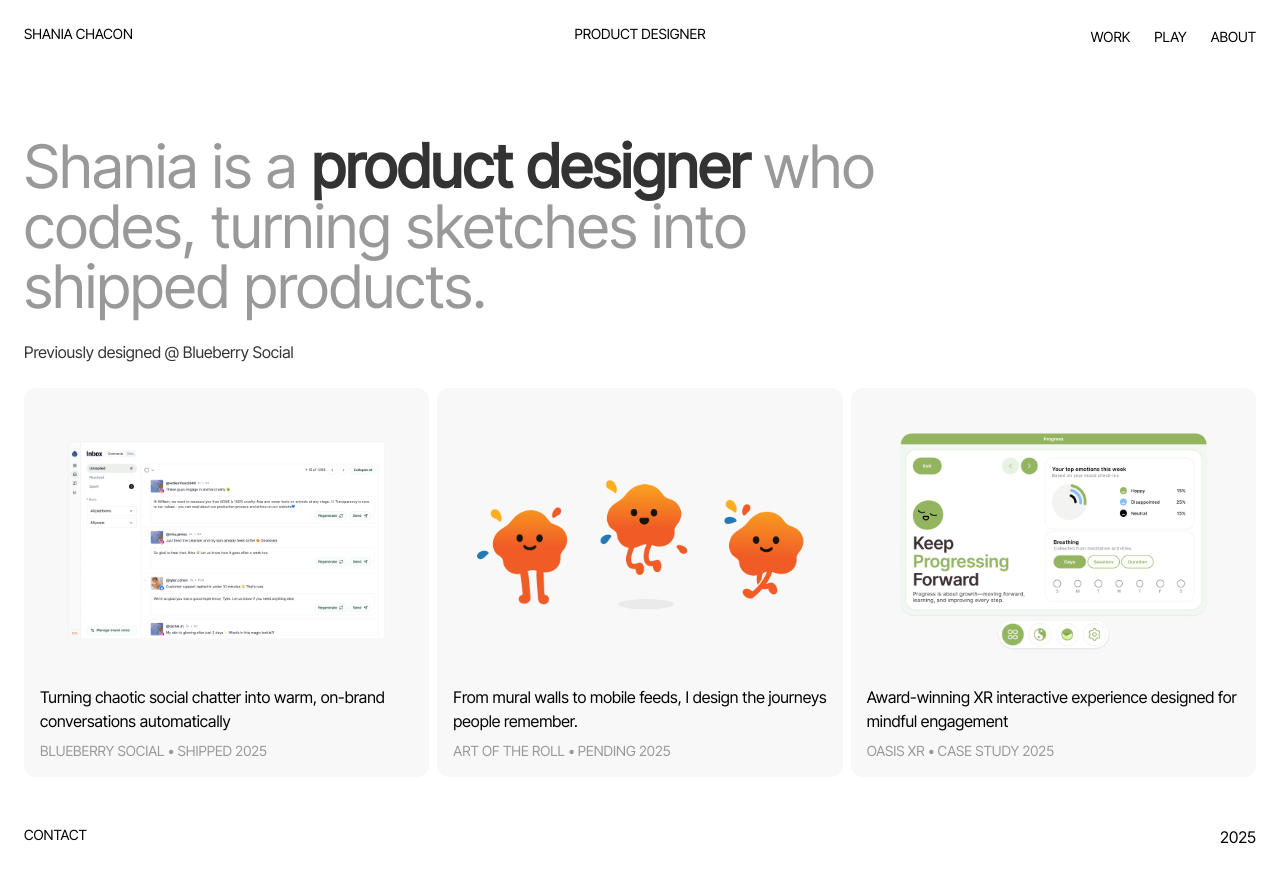
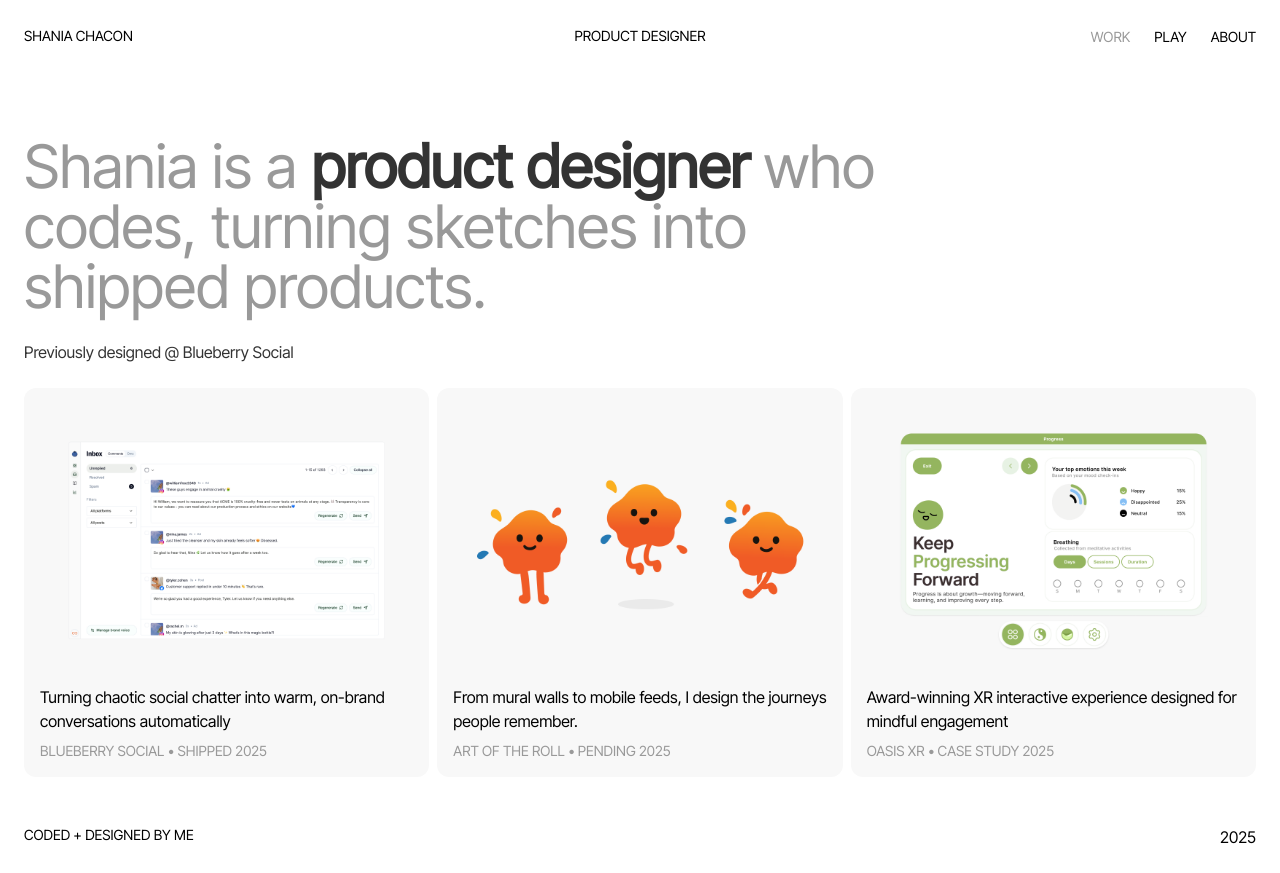
Before and after one commit to chaconshania/PortfolioV2, a Next.js app: page / in a window 1280 px wide. Built offline with nearby package versions, Linux system fonts and the light colour scheme.

Commit message:
Added motion and made navbar responsive to mobile. Made it hidden by scrolling

```diff
--- a/src/app/page.tsx
+++ b/src/app/page.tsx
@@ -52,9 +52,9 @@ export default function Home() {
                     height={600}
                   />
                   <div className="absolute top-6 left-6 flex gap-2 opacity-0 group-hover:opacity-100 transition-opacity duration-300">
-                    <span className="bg-black text-white text-sm px-4 py-2 rounded">
+                    {/* <span className="bg-black text-white text-sm px-4 py-2 rounded">
                       Product Design, Case Study
-                    </span>
+                    </span> */}
                   </div>
                   <h3 className="max-w-[600px] text-md ">
                     Turning chaotic social chatter into warm, on-brand
@@ -76,9 +76,9 @@ export default function Home() {
                     height={600}
                   />
                   <div className="absolute top-6 left-6 flex gap-2 opacity-0 group-hover:opacity-100 transition-opacity duration-300">
-                    <span className="bg-black text-white text-sm px-4 py-2 rounded">
+                    {/*<span className="bg-black text-white text-sm px-4 py-2 rounded">
                       Product Design, Case Study
-                    </span>
+                    </span> */}
                   </div>
                   <h3 className="max-w-[600px] text-md ">
                     From mural walls to mobile feeds, I design the journeys
@@ -100,9 +100,9 @@ export default function Home() {
                     height={600}
                   />
                   <div className="absolute top-6 left-6 flex gap-2 opacity-0 group-hover:opacity-100 transition-opacity duration-300">
-                    <span className="bg-black text-white text-sm px-4 py-2 rounded">
+                    {/*<span className="bg-black text-white text-sm px-4 py-2 rounded">
                       Product Design, Case Study
-                    </span>
+                    </span> */}
                   </div>
                   <h3 className="max-w-[600px] text-md">
                     Award-winning XR interactive experience designed for mindful
--- a/src/app/play/page.tsx
+++ b/src/app/play/page.tsx
@@ -37,7 +37,7 @@ const projects: Project[] = [
     type: "video",
     src: "/play/game.mp4",
     alt: "Project 4 demo",
-    tags: ["Game Concept", "Java"], // fixed: separate tags
+    tags: ["Game Concept, Java"],
   },
   {
     type: "image",
@@ -89,9 +89,9 @@ function Playground() {
       <section className="flex flex-col lg:flex-row lg:gap-6 w-full pt-10 pb-4">
         <div className="flex flex-col w-full gap-6">
           <h1 className="max-w-[900px] text-3xl lg:text-6xl">
-            A collection of{" "}
-            <span className="font-bold text-[#333333]">small experiments</span>{" "}
-            I&apos;ve built over the years.
+            My{" "}
+            <span className="font-bold text-[#333333]">lab of curiosity </span>
+            where I tinker, break, and build anything that sparks an idea.
           </h1>
         </div>
       </section>
--- a/src/components/footer.tsx
+++ b/src/components/footer.tsx
@@ -5,7 +5,7 @@ export default function Footer() {
   return (
     <div className="grid grid-cols-2 p-6 w-full gap-12">
       <div className="">
-        <h2 className="text-sm">CONTACT</h2>
+        <h2 className="text-sm">CODED + DESIGNED BY ME</h2>
       </div>
       <div className="text-end lg:text-end">
         <ul className="">
--- a/src/components/header.tsx
+++ b/src/components/header.tsx
@@ -1,40 +1,119 @@
+"use client";
+
 import Link from "next/link";
-import React from "react";
+import { usePathname } from "next/navigation";
+import { useState, useEffect } from "react";
+import { motion, AnimatePresence } from "framer-motion";
+import { Menu, X } from "lucide-react";
 
 export default function Header() {
+  const [open, setOpen] = useState(false);
+  const pathname = usePathname();
+  const [show, setShow] = useState(true);
+  const [lastScrollY, setLastScrollY] = useState(0);
+
+  useEffect(() => {
+    const handleScroll = () => {
+      if (window.scrollY > lastScrollY) {
+        setShow(false);
+      } else {
+        setShow(true);
+      }
+      setLastScrollY(window.scrollY);
+    };
+
+    window.addEventListener("scroll", handleScroll);
+    return () => window.removeEventListener("scroll", handleScroll);
+  }, [lastScrollY]);
+
+  const navItems = [
+    { name: "WORK", href: "/" },
+    { name: "PLAY", href: "/play" },
+    { name: "ABOUT", href: "/about" },
+  ];
+
+  const linkClass = (href: string) =>
+    `text-sm transition ${
+      pathname === href ? "text-[#999999]" : "hover:opacity-70"
+    }`;
+
   return (
-    <div className="sticky top-0 z-50">
-      {/* Blurred background layer */}
-      <div className="absolute inset-0 backdrop-blur-[2px] bg-white/30 [mask-image:linear-gradient(to_bottom,black_80%,transparent_100%)]" />
-
-      {/* Content layer */}
-      <div className="relative grid grid-cols-2 lg:grid-cols-3 p-6 w-full gap-12">
+    <>
+      {/* Navbar */}
+      <motion.nav
+        initial={{ y: 0 }}
+        animate={{ y: show ? 0 : -80 }}
+        transition={{ duration: 0.4, ease: "easeInOut" }}
+        className="sticky top-0 z-50 w-full bg-white/30 backdrop-blur-[2px] [mask-image:linear-gradient(to_bottom,black_80%,transparent_100%)]"
+      >
+        <div className="relative grid grid-cols-2 lg:grid-cols-3 p-6 w-full gap-12 items-center">
           <Link href="/">
             <h2 className="text-sm">SHANIA CHACON</h2>
           </Link>
+
           <div className="sr-only lg:not-sr-only lg:text-center">
             <h2 className="text-sm">PRODUCT DESIGNER</h2>
           </div>
-        <div className="text-end lg:text-end">
+
+          {/* Desktop nav */}
+          <div className="hidden lg:block text-end">
             <ul className="flex gap-6 justify-end">
-            <li>
-              <Link className="text-sm" href="/">
-                WORK
+              {navItems.map((item, index) => (
+                <motion.li
+                  key={item.name}
+                  initial={{ opacity: 0, y: -10 }}
+                  animate={{ opacity: 1, y: 0 }}
+                  transition={{ delay: index * 0.1 + 0.2 }}
+                >
+                  <Link href={item.href} className={linkClass(item.href)}>
+                    {item.name}
                   </Link>
-            </li>
-            <li>
-              <Link className="text-sm" href="/play">
-                PLAY
-              </Link>
-            </li>
-            <li>
-              <Link className="text-sm" href="/about">
-                ABOUT
-              </Link>
-            </li>
+                </motion.li>
+              ))}
             </ul>
           </div>
+
+          {/* Mobile hamburger */}
+          <div className="flex justify-end lg:hidden">
+            <button onClick={() => setOpen(!open)} className="p-2">
+              {open ? <X className="h-6 w-6" /> : <Menu className="h-6 w-6" />}
+            </button>
           </div>
         </div>
+      </motion.nav>
+
+      <AnimatePresence>
+        {open && (
+          <motion.div
+            initial={{ opacity: 0 }}
+            animate={{ opacity: 1 }}
+            exit={{ opacity: 0 }}
+            transition={{ duration: 0.3 }}
+            className="fixed inset-0 z-40 bg-white/95 backdrop-blur-md md:hidden"
+          >
+            <div className="flex flex-col items-center justify-center h-full space-y-8">
+              {navItems.map((item, index) => (
+                <motion.div
+                  key={item.name}
+                  initial={{ opacity: 0, y: 20 }}
+                  animate={{ opacity: 1, y: 0 }}
+                  transition={{ delay: index * 0.1 + 0.2 }}
+                >
+                  <Link
+                    href={item.href}
+                    className={`text-3xl ${
+                      pathname === item.href ? "text-[#999999]" : ""
+                    }`}
+                    onClick={() => setOpen(false)}
+                  >
+                    {item.name}
+                  </Link>
+                </motion.div>
+              ))}
+            </div>
+          </motion.div>
+        )}
+      </AnimatePresence>
+    </>
   );
 }
```
Lines whose indentation alone changed are shown as unchanged.
